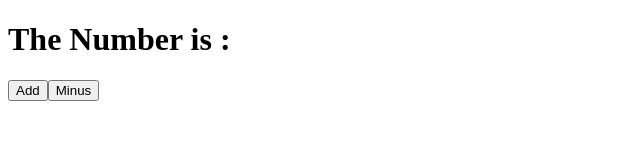
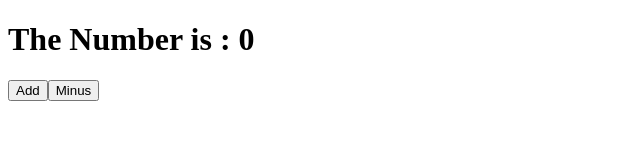
Before and after one commit to hs04111/react_movie_app_2021, a React (Create React App) app: page / in a window 1280 px wide. Shown: the top 160 px of the page, without its empty margins (0-640 px from the left). Built offline with nearby package versions, Linux system fonts and the light colour scheme.

Commit message:
using setState to dynamically change state

```diff
--- a/src/App.js
+++ b/src/App.js
@@ -8,16 +8,16 @@
   }
 
   add = () => {
-    console.log("add")
+    this.setState((current) =>{return {count: current.count + 1}}) // setState를 통해 state 내부의 값을 동적으로 변화시킬 수 있다.
   }
   minus = () => {
-    console.log("minus")
+    this.setState(current => ({count: current.count - 1})) // react에서는 setState안에 current라는 매개변수를 통해 this.state를 대신할 수 있다.
   }
 
   render(){
     return <div>
       <h1>
-        The Number is :
+        The Number is : {this.state.count}
       </h1>
       <button onClick={this.add}>Add</button>
       <button onClick={this.minus}>Minus</button>
```
